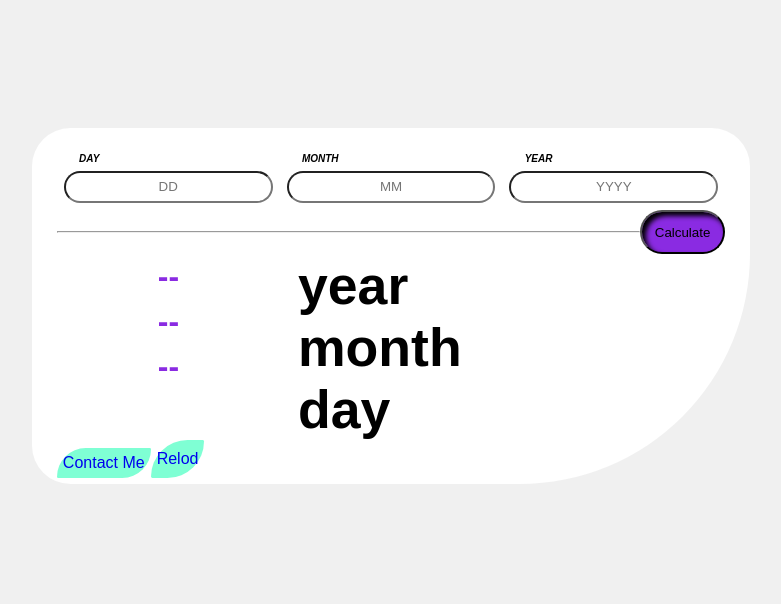
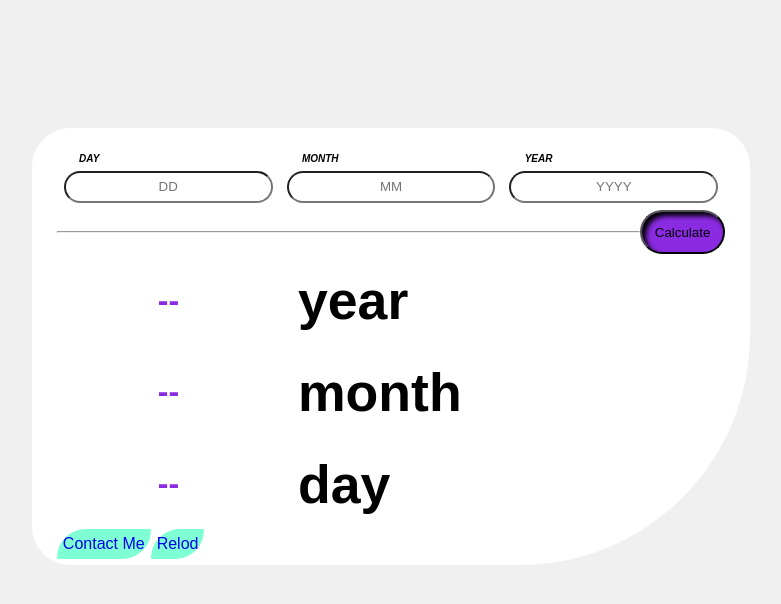
Before and after one commit to Anasalbrnsese/age-calculator-using-flex-responsive, a plain HTML site: page index.html in a window 1280 px wide. Shown: the whole page, without its empty margins (249-1030 px from the left). Drawn offline with Linux system fonts and the light colour scheme.

Commit message:
change-some-width-tags

```diff
--- a/style.css
+++ b/style.css
@@ -56,14 +56,11 @@ body {
 }
 
 .a2 {
-    display: inline-block;
-    padding-block-start: 0vw;
     text-decoration: none;
     background-color: aquamarine;
-    border-radius: 4vw;
-    border-bottom-right-radius: 100vw;
-    border-top-left-radius: 100vw;
-    line-height: 2vw;
+    border-radius: 4px;
+    border-bottom-right-radius: 7vw;
+    border-top-left-radius: 7vw;
     padding: 6px;
 
 }
@@ -74,7 +71,6 @@ body {
     align-items: end;
     width: 100%;
     flex-direction: row;
-    flex-wrap: wrap;
 
 }
 
@@ -187,7 +183,7 @@ span {
     flex-wrap: wrap;
     width: 102%;
     justify-content: space-around;
-    height: 135px;
+    height: 275px;
     align-content: center;
 
 }
```
Also changed, not shown: 1 other file.
